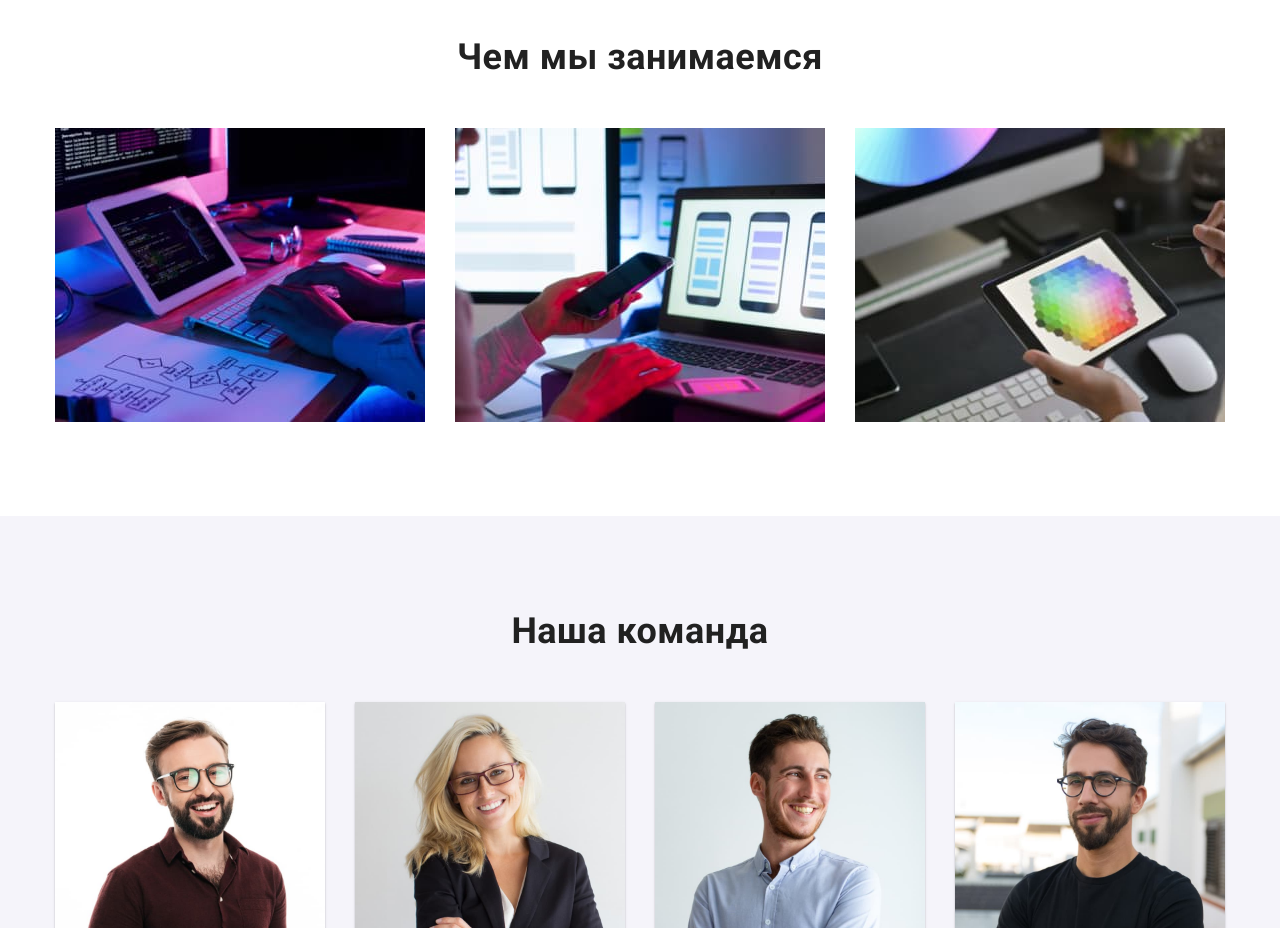
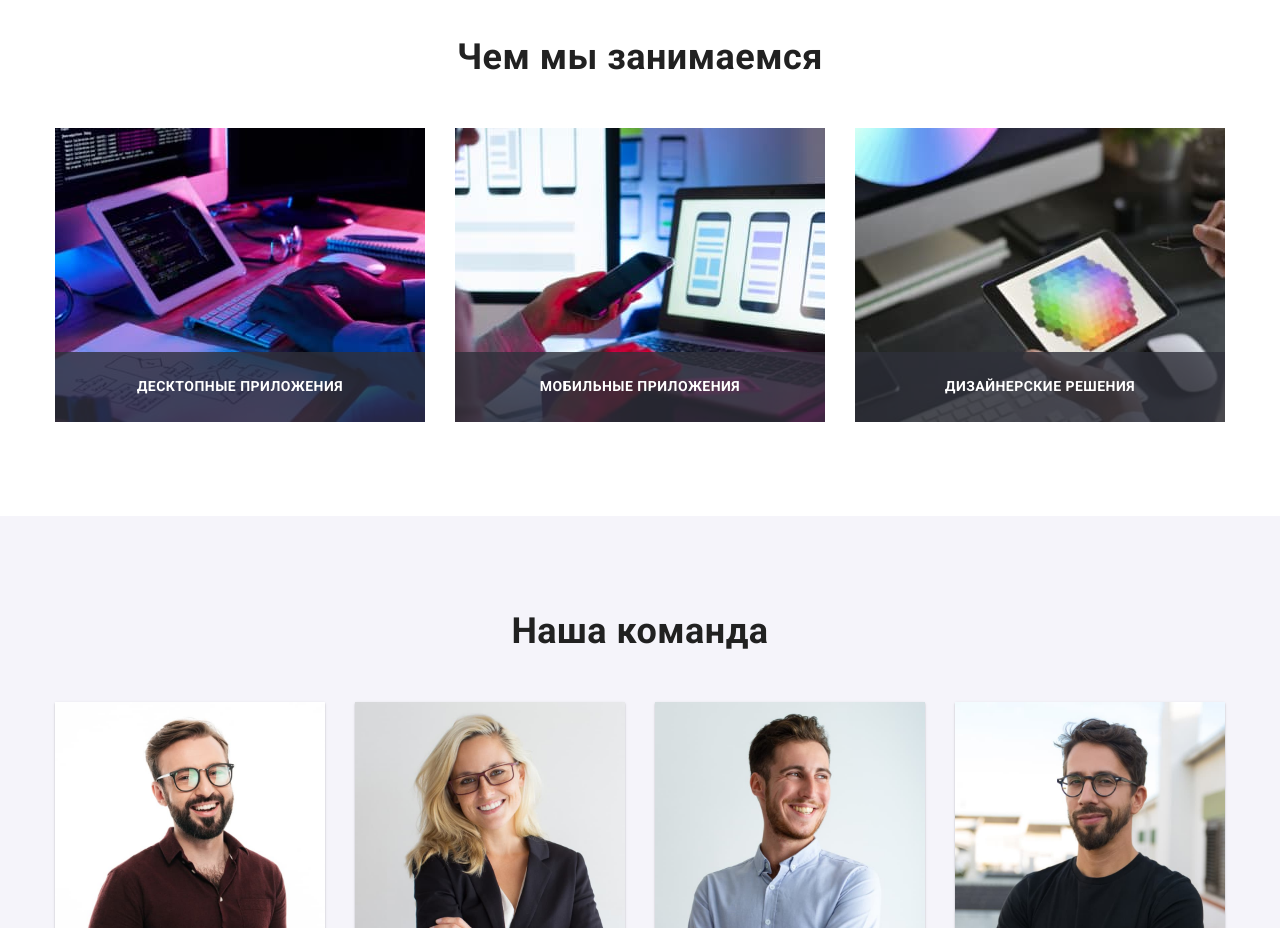
Before and after one commit to DariaIliuchenko/goit-markup-hw-05, a plain HTML site: page index.html in a window 1280 px wide. Shown: the part 1080-2008 px from the top of the page. Drawn offline with nearby package versions, Linux system fonts and the light colour scheme.

Commit message:
Доопрацювання

```diff
--- a/css/styles.css
+++ b/css/styles.css
@@ -267,6 +267,33 @@ img {
 .case {
   display: flex;
   gap: 30px;
+}
+.case-images {
+  display: flex;
+
+  flex-direction: column;
+  position: relative;
+}
+.case-text {
+  background-color: rgba(47, 48, 58, 0.8);
+  position: absolute;
+  padding-top: 27px;
+  padding-bottom: 27px;
+  width: 100%;
+
+  bottom: 0;
+  left: 0;
+  margin: 0;
+
+  text-align: center;
+
+  font-weight: 700;
+  font-size: 14px;
+  line-height: 1.14;
+
+  text-transform: uppercase;
+
+  color: #ffffff;
 }
 
 /*-----team--------------------*/
--- a/index.html
+++ b/index.html
@@ -123,29 +123,32 @@
         <div class="conteiner">
           <h2 class="section-title">Чем мы занимаемся</h2>
           <ul class="case list">
-            <li class="images">
+            <li class="case-images">
               <img
                 src="./images/box1.jpg"
                 alt="набор текста на клавиатуре"
                 width="370"
                 height="294"
               />
+              <p class="case-text">Десктопные приложения</p>
             </li>
-            <li class="images">
+            <li class="case-images">
               <img
                 src="./images/box2.jpg"
                 alt="телефон в руках и ноутбук"
                 width="370"
                 height="294"
               />
+              <p class="case-text">Мобильные приложения</p>
             </li>
-            <li class="images">
+            <li class="case-images">
               <img
                 src="./images/box3.jpg"
                 alt="подбор цвета на планшете"
                 width="370"
                 height="294"
               />
+              <p class="case-text">Дизайнерские решения</p>
             </li>
           </ul>
         </div>
```
